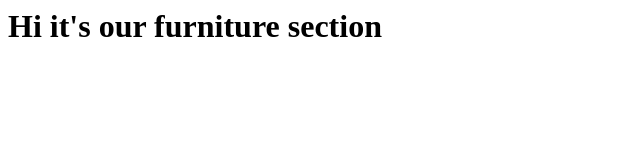
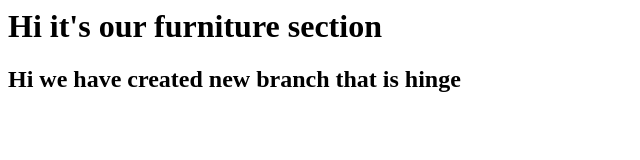
Before and after one commit to Bobby5025/HarendraGlass, a plain HTML site: page Furniture/index.html in a window 1280 px wide. Shown: the whole page, without its empty margins (0-640 px from the left). Drawn offline with Linux system fonts and the light colour scheme.

Commit message:
chnaged in index.html

```diff
--- a/Furniture/index.html
+++ b/Furniture/index.html
@@ -1 +1,2 @@
 <h1> Hi it's our furniture section</h1>
+<h2> Hi we have created new branch that is hinge</h2>
```
